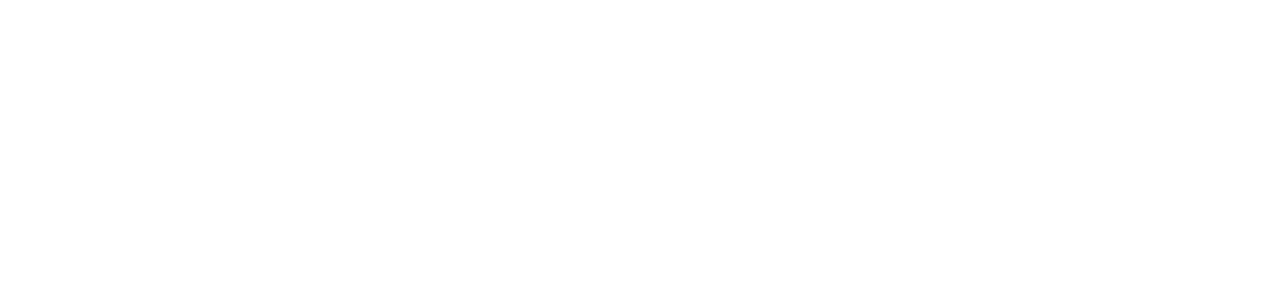
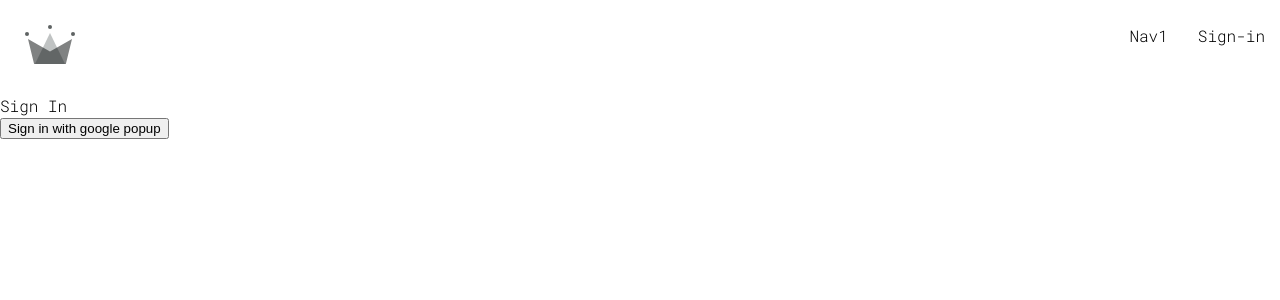
Before and after one commit to Sayantani96/E-commerce, a React (Create React App) app: page /sign-in in a window 1280 px wide. Before the commit this address had no page. Shown: the top 300 px of the page. Built offline with nearby package versions, Linux system fonts and the light colour scheme.

Commit message:
Google Authentication

```diff
--- a/package.json
+++ b/package.json
@@ -6,6 +6,7 @@
     "@testing-library/jest-dom": "^5.16.4",
     "@testing-library/react": "^13.3.0",
     "@testing-library/user-event": "^13.5.0",
+    "firebase": "^9.9.1",
     "react": "^18.2.0",
     "react-dom": "^18.2.0",
     "react-router-dom": "^6.3.0",
--- a/src/App.js
+++ b/src/App.js
@@ -1,6 +1,7 @@
 import {Routes,Route} from 'react-router-dom'
 import Home from './components/routes/home/home';
 import Navigation from './components/routes/Navigation/Navigation';
+import SignIn from './components/routes/sign-in/sign-in';
 function App() {
 
   return (
@@ -8,6 +9,7 @@ function App() {
     <Routes>
       <Route path='/' element={<Navigation/>}>
       <Route index element={<Home/>}/>
+      <Route path='/sign-in' element={<SignIn/>}/>
       </Route>
 
     </Routes>
--- a/src/components/routes/Navigation/Navigation.jsx
+++ b/src/components/routes/Navigation/Navigation.jsx
@@ -11,7 +11,7 @@ const Navigation=()=>(
     </Link>
       <div className='nav-links-container'>
         <Link className='nav-link' to="/shop">Nav1</Link>
-        <Link className='nav-link' to="/checkout">Nav2</Link>
+        <Link className='nav-link' to="/sign-in">Sign-in</Link>
       </div>
     </div>
     <Outlet/>
--- /dev/null
+++ b/src/components/routes/sign-in/sign-in.jsx
@@ -0,0 +1,22 @@
+import React from 'react'
+import { signInWithGooglePopup,createUserDocumentFromAuth } from '../../../utils/firebase.utils'
+const SignIn = () => {
+const logGoogleUser=async()=>{
+    const {user}= await signInWithGooglePopup();
+    console.log(user.uid);
+    createUserDocumentFromAuth(user);
+}
+  return (
+    <>
+    <div>
+    Sign In
+</div>
+<button onClick={logGoogleUser}>
+Sign in with google popup
+</button>
+    </>
+
+  )
+}
+
+export default SignIn
--- /dev/null
+++ b/src/utils/firebase.utils.js
@@ -0,0 +1,35 @@
+import {initializeApp} from 'firebase/app'
+import {getAuth,
+    signInWithRedirect,
+    signInWithPopup,
+    GoogleAuthProvider} from 'firebase/auth'
+import {getFirestore,
+doc,
+getdoc,
+setdoc} from 'firebase/firestore'
+
+    const firebaseConfig = {
+        apiKey: "AIzaSyAWEWxC6Zt0q1fETFSknhbO85ZyLqJZwdw",
+        authDomain: "apparel-db-ca31f.firebaseapp.com",
+        projectId: "apparel-db-ca31f",
+        storageBucket: "apparel-db-ca31f.appspot.com",
+        messagingSenderId: "837471346794",
+        appId: "1:837471346794:web:1a81cba387bf676f4b6a13"
+      };
+
+  // Initialize Firebase
+  const firebaseApp = initializeApp(firebaseConfig);
+  const provider=new GoogleAuthProvider();
+  provider.setCustomParameters({
+    prompt:"select_account",
+
+  })
+
+  export const auth=getAuth();
+  export const signInWithGooglePopup=()=> signInWithPopup(auth,provider);
+  export const db=getFirestore();
+
+ export const createUserDocumentFromAuth= async(userAuth)=> {
+    const userDocRef= doc(db,'users',userAuth.uid);
+    console.log(userDocRef);
+ }
```
Also changed, not shown: 1 other file (tests, documents, lock files or other folders).
